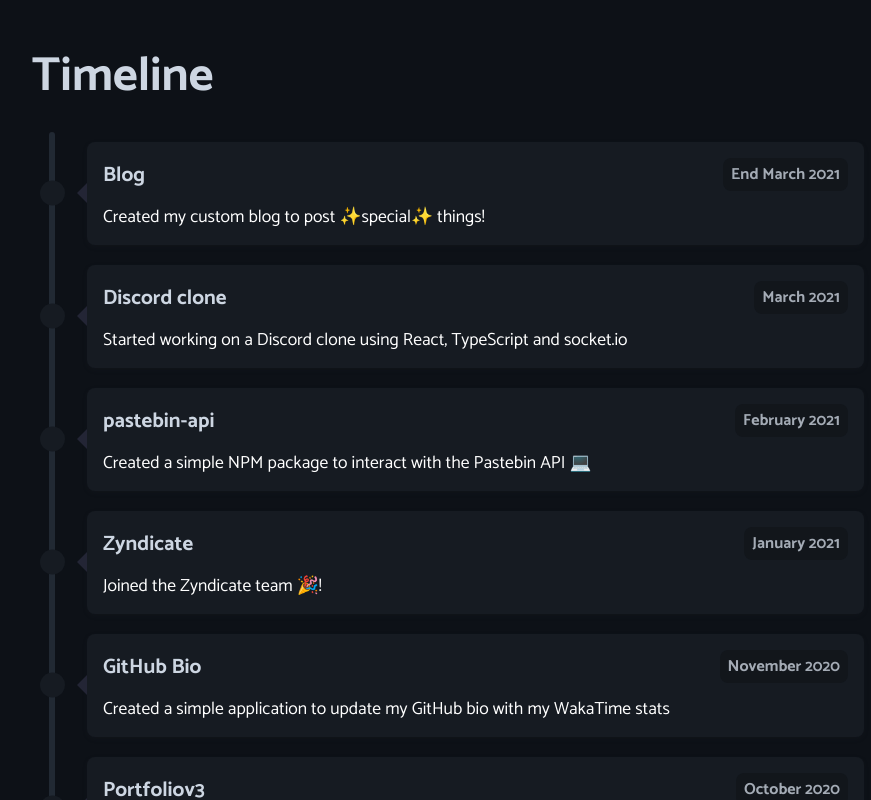
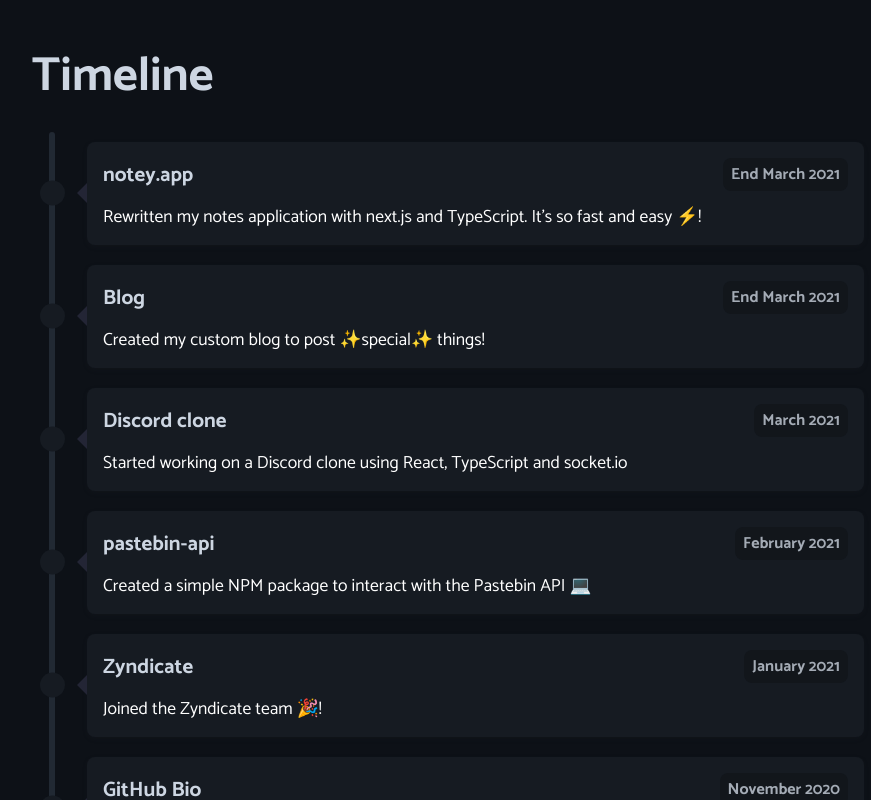
Before and after one commit to pzk3/casperiv.dev, a Next.js app: page / in a window 1280 px wide. Shown: the part 2300-3100 px from the top of the page, without its empty margins (192-1063 px from the left). Built offline with nearby package versions, Linux system fonts and the light colour scheme; no server answers.

Commit message:
:hammer: chore: minor fixes

```diff
--- a/src/data/timeline.ts
+++ b/src/data/timeline.ts
@@ -3,9 +3,15 @@ import TimelineItem from "types/Timeline";
 const timeline: TimelineItem[] = [
   {
     date: "End March 2021",
+    title: "notey.app",
+    text: "Rewritten my notes application with next.js and TypeScript. It's so fast and easy ⚡!",
+    url: "https://notey.caspertheghost.me",
+    full_date: "March 30, 2021",
+  },
+  {
+    date: "End March 2021",
     title: "Blog",
     text: "Created my custom blog to post ✨special✨ things!",
-    side: "left",
     url: "https://caspertheghost.me/blog",
     full_date: "March 27, 2021",
   },
@@ -13,7 +19,6 @@ const timeline: TimelineItem[] = [
     date: "March 2021",
     title: "Discord clone",
     text: "Started working on a Discord clone using React, TypeScript and socket.io",
-    side: "right",
     url: "https://github.com/Dev-CasperTheGhost/discord-clone",
     full_date: "March 5, 2021",
   },
@@ -21,7 +26,6 @@ const timeline: TimelineItem[] = [
     date: "February 2021",
     title: "pastebin-api",
     text: "Created a simple NPM package to interact with the Pastebin API 💻",
-    side: "left",
     url: "https://www.npmjs.com/package/pastebin-api",
     full_date: "February 23, 2021",
   },
@@ -29,7 +33,6 @@ const timeline: TimelineItem[] = [
     date: "January 2021",
     title: "Zyndicate",
     text: "Joined the Zyndicate team 🎉!",
-    side: "right",
     url: "https://zyndicate.app",
     full_date: "January 1, 2021",
   },
@@ -37,7 +40,6 @@ const timeline: TimelineItem[] = [
     date: "November 2020",
     title: "GitHub Bio",
     text: "Created a simple application to update my GitHub bio with my WakaTime stats",
-    side: "left",
     url: "https://github.com/Dev-CasperTheGhost/update-github-bio",
     full_date: "November 28, 2020",
   },
@@ -45,7 +47,6 @@ const timeline: TimelineItem[] = [
     date: "October 2020",
     title: "Portfoliov3",
     text: "Rewritten and redesigned my portfolio in NextJs and TypeScript",
-    side: "right",
     url: "https://github.com/dev-caspertheghost/caspertheghost.me",
     full_date: "October 24, 2020",
   },
@@ -53,7 +54,6 @@ const timeline: TimelineItem[] = [
     date: "October 2020",
     title: "SnailyCADv3",
     text: "Rewriting my first project in TypeScript, making it more secure and better.",
-    side: "left",
     url: "https://github.com/dev-caspertheghost/snaily-cadv3",
     full_date: "October 14, 2020",
   },
@@ -61,7 +61,6 @@ const timeline: TimelineItem[] = [
     date: "September 2020",
     title: "TypeScript",
     text: "Started learning TypeScript. I'm liking it and It's going great so far!",
-    side: "right",
     url: "https://www.typescriptlang.org/",
   },
   {
@@ -69,7 +68,6 @@ const timeline: TimelineItem[] = [
     title: "Notey.app",
     text: "Working on another big project! Notes app to keep track of important things",
     url: "https://notey.caspertheghost.me",
-    side: "left",
     full_date: "August 16, 2020",
   },
   {
@@ -78,7 +76,6 @@ const timeline: TimelineItem[] = [
     text:
       "Recreated my right Discord bot and made it even better, learned a lot from my right mistakes.",
     url: "https://github.com/dev-caspertheghost/ghostybot",
-    side: "right",
     full_date: "July 20, 2020",
   },
   {
@@ -86,7 +83,6 @@ const timeline: TimelineItem[] = [
     title: "React Timeline",
     text: "Created my first NPM package! Create cool and good looking timelines with ease.",
     url: "https://www.npmjs.com/package/react-timelinev2",
-    side: "left",
     full_date: "July 15, 2020",
   },
   {
@@ -94,33 +90,28 @@ const timeline: TimelineItem[] = [
     title: "FreeCodeCamp",
     text: "Started to learn more about data structures and algorithms on, Fun but hard!",
     url: "http://freecodecamp.com/",
-    side: "right",
   },
   {
     date: "June 2020",
     title: "Sololearn",
     text: "Started learning the basics of JavaScript again. Was very helpful.",
     url: "https://www.sololearn.com/Certificate/1024-18951663/pdf/",
-    side: "left",
   },
   {
     date: "March 2020",
     title: "Quarantine",
     text:
       "Quarantine was pretty cool, had a lot of time to learn more about ReactJs and could work on a lot of projects!",
-    side: "right",
   },
   {
     date: "End 2019 - Present",
     title: "SnailyCAD",
     text: "At the end of 2019 I started my first big project! SnailyCAD.",
-    side: "left",
   },
   {
     date: "2018 - 2019",
     title: "Beginning!",
     text: "2018, '19 were the years I fully got into programming and computers",
-    side: "right",
   },
 ];
 
--- a/src/interfaces/Timeline.ts
+++ b/src/interfaces/Timeline.ts
@@ -3,7 +3,6 @@ interface TimelineItem {
   full_date?: string; // eg: March 28, 2021
   title: string;
   text: string;
-  side: "left" | "right";
   url?: string;
 }
 
--- a/src/pages/_document.tsx
+++ b/src/pages/_document.tsx
@@ -12,8 +12,13 @@ class CasperTheGhostDotMe extends Document {
       <Html lang="en">
         <Head>
           <link
+            rel="preload"
             href="https://fonts.googleapis.com/css2?family=Catamaran:wght@100;200;300;400;500;600;700;800;900&display=swap"
+            as="style"
+          />
+          <link
             rel="stylesheet"
+            href="https://fonts.googleapis.com/css2?family=Catamaran:wght@100;200;300;400;500;600;700;800;900&display=swap"
           />
           <script
             defer
--- a/src/pages/blog/[slug].tsx
+++ b/src/pages/blog/[slug].tsx
@@ -45,6 +45,7 @@ const PostPage: NextPage<Props> = ({ post }) => {
         <meta name="twitter:description" content={`${post.intro}  Casper Iversen Blog`} />
         <meta name="keywords" content="CasperTheGhost blog, blog casper iversen" />
         <link rel="canonical" href={`https://caspertheghost.me/blog/${post.slug}`} />
+        <link rel="preload" href="/fonts/CascadiaMono.woff2" as="font" type="font/woff2" />
       </Head>
 
       <BlogHeader post={post} />
--- a/src/sections/TimelineSection.tsx
+++ b/src/sections/TimelineSection.tsx
@@ -25,13 +25,15 @@ const TimelineSection: FC = () => {
       <h1 className="section__title">Timeline</h1>
       <div className="timeline">
         {timeline.slice(0, length).map((item: TimelineItem, idx: number) => {
+          const side = idx % 2 === 0 ? "left" : "right";
+
           return (
             <a
               target="_blank"
               rel="noopener noreferrer"
               href={item.url}
               key={idx}
-              className={`timeline-item ${item.side}`}
+              className={`timeline-item ${side}`}
             >
               <div className="timeline-item-body">
                 <header className="timeline-item-header">
--- a/src/styles/404.module.scss
+++ b/src/styles/404.module.scss
@@ -1,4 +1,5 @@
 .container__404 {
+  height: 100%;
   display: flex;
   align-items: center;
   justify-content: center;
```
